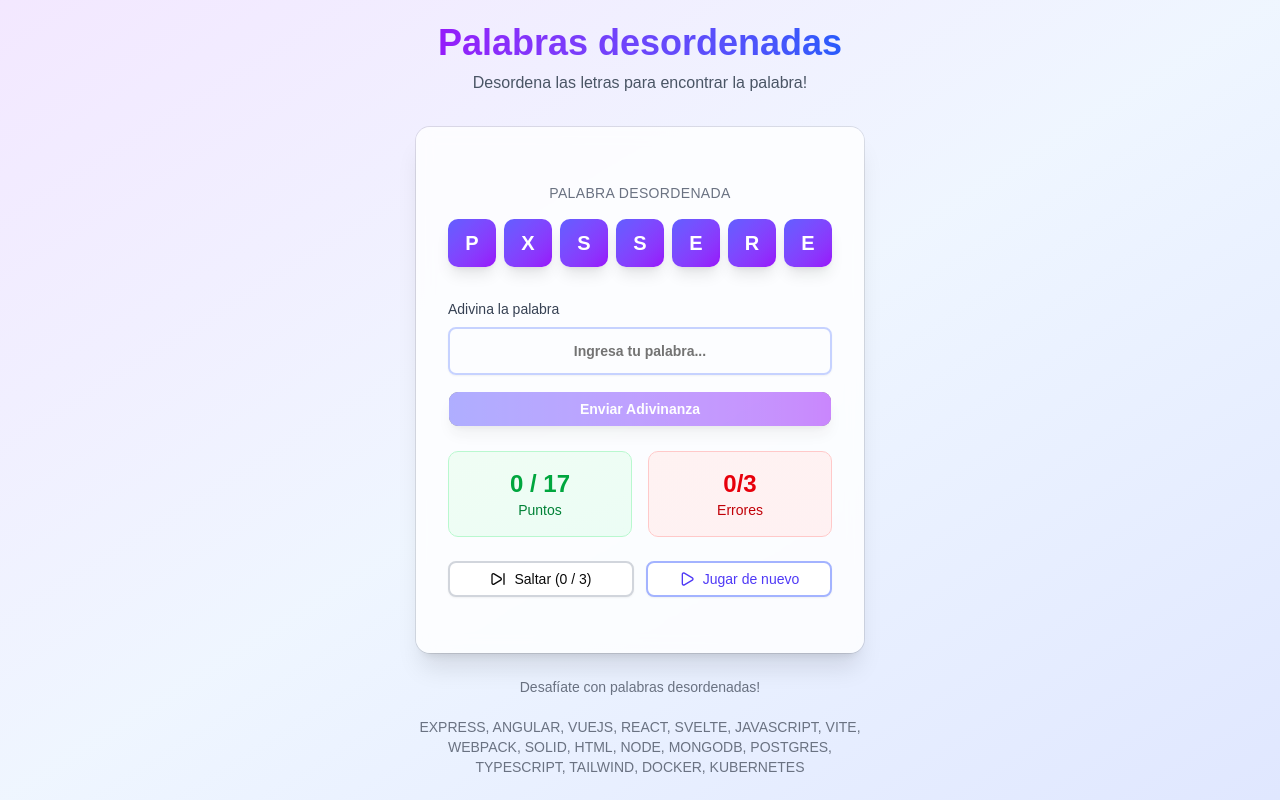
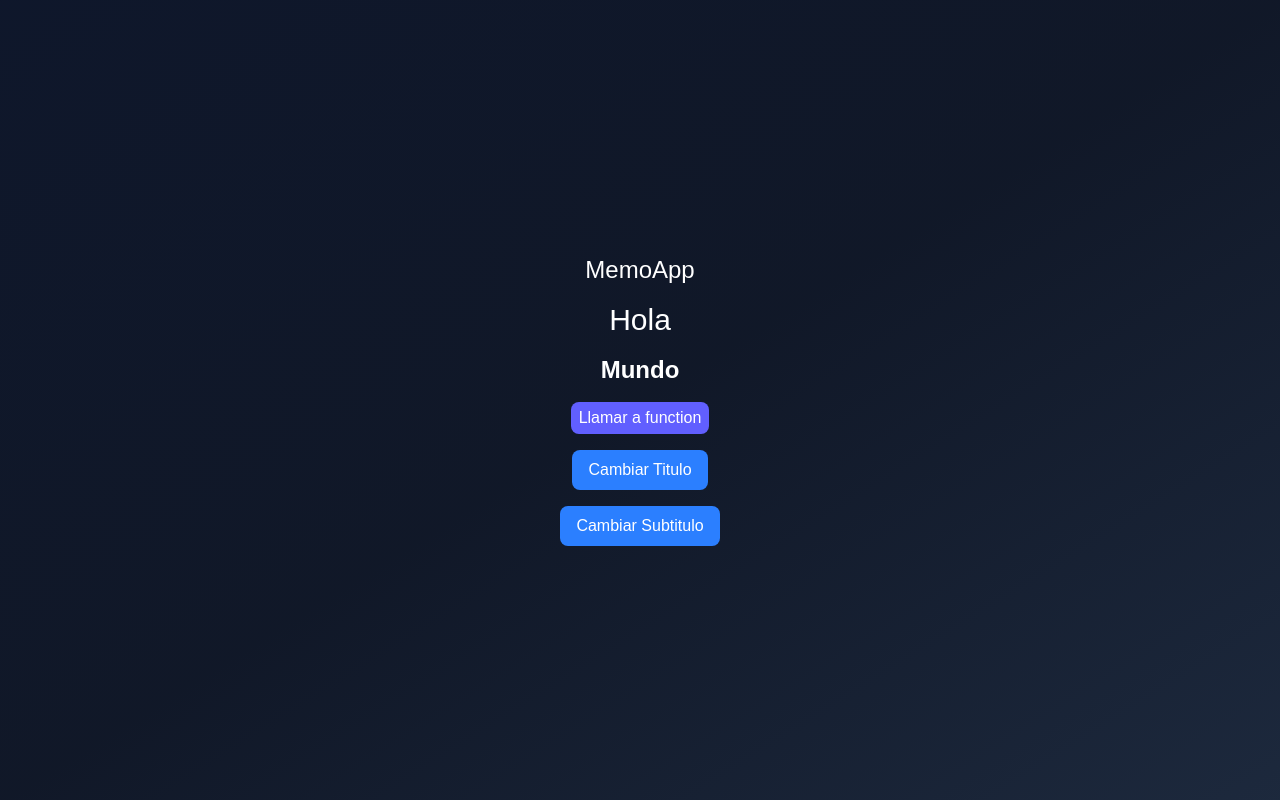
Before and after one commit to LuiherraDev/React-de-cero-a-experto-04, a React (Vite) app: page / in a window 1280 px wide. Built offline with nearby package versions, Linux system fonts and the light colour scheme.

Commit message:
Starting with React memo

```diff
--- /dev/null
+++ b/src/06-memos/MemoHook.tsx
@@ -0,0 +1,32 @@
+import { MySubTitle } from "./ui/MySubTitle"
+import { MyTitle } from "./ui/MyTitle"
+import { useState } from "react"
+
+export const MemoHook = () => {
+  const [title, setTitle] = useState('Hola')
+  const [subTitle, setSubTitle] = useState('Mundo')
+
+  return (
+    <div className="bg-gradient flex flex-col gap-4">
+      <h1 className="text-2xl fonr-thin text-white">MemoApp</h1>
+
+      <MyTitle title={title} />
+      <MySubTitle subtitle={subTitle} />
+
+      <button className="bg-blue-500 text-white px-4 py-2 rounded-md cursor-pointer"
+        onClick={() => setTitle('Hello, ' + new Date().getTime())}
+      >
+        Cambiar Titulo
+      </button>
+
+      <button className="bg-blue-500 text-white px-4 py-2 rounded-md cursor-pointer"
+        // onClick={() => setSubTitle('Worl, ' + new Date().getTime())}
+        onClick={() => setSubTitle('World')}
+      >
+        Cambiar Subtitulo
+      </button>
+
+
+    </div>
+  )
+}
--- /dev/null
+++ b/src/06-memos/ui/MySubTitle.tsx
@@ -0,0 +1,16 @@
+import { memo } from "react"
+
+interface Props {
+  subtitle: string
+}
+
+export const MySubTitle = memo(({ subtitle }: Props) => {
+  console.log('My Subtitle re-render')
+  return (
+    <>
+      <h6 className="text-2xl font-bold">{subtitle}</h6>
+
+      <button className="bg-indigo-500 text-white px-2 py-1 rounded-md cursor-pointer">Llamar a function</button>
+    </>
+  )
+})
--- /dev/null
+++ b/src/06-memos/ui/MyTitle.tsx
@@ -0,0 +1,12 @@
+import React from "react"
+
+interface Props {
+  title: string
+}
+
+export const MyTitle = React.memo(({ title }: Props) => {
+  console.log('My title re-render')
+  return (
+    <h1 className="text-3xl">{title}</h1>
+  )
+})
--- a/src/main.tsx
+++ b/src/main.tsx
@@ -9,7 +9,8 @@
 // import { FocusScreen } from './04-useRef/FocusScreen'
 // import { TasksApp } from './05-useReducer/TaskApp'
 // import { ScrambleWords } from './05-useReducer/ScrambleWords'
-import { ScrambleWordsWithReducer } from './05-useReducer/ScrambleWordsWithReducer'
+// import { ScrambleWordsWithReducer } from './05-useReducer/ScrambleWordsWithReducer'
+import { MemoHook } from './06-memos/MemoHook'
 
 import './index.css'
 
@@ -23,6 +24,7 @@
     {/* <FocusScreen /> */}
     {/* <TasksApp /> */}
     {/* <ScrambleWords /> */}
-    <ScrambleWordsWithReducer />
+    {/* <ScrambleWordsWithReducer /> */}
+    <MemoHook />
   </StrictMode>,
 )
```
